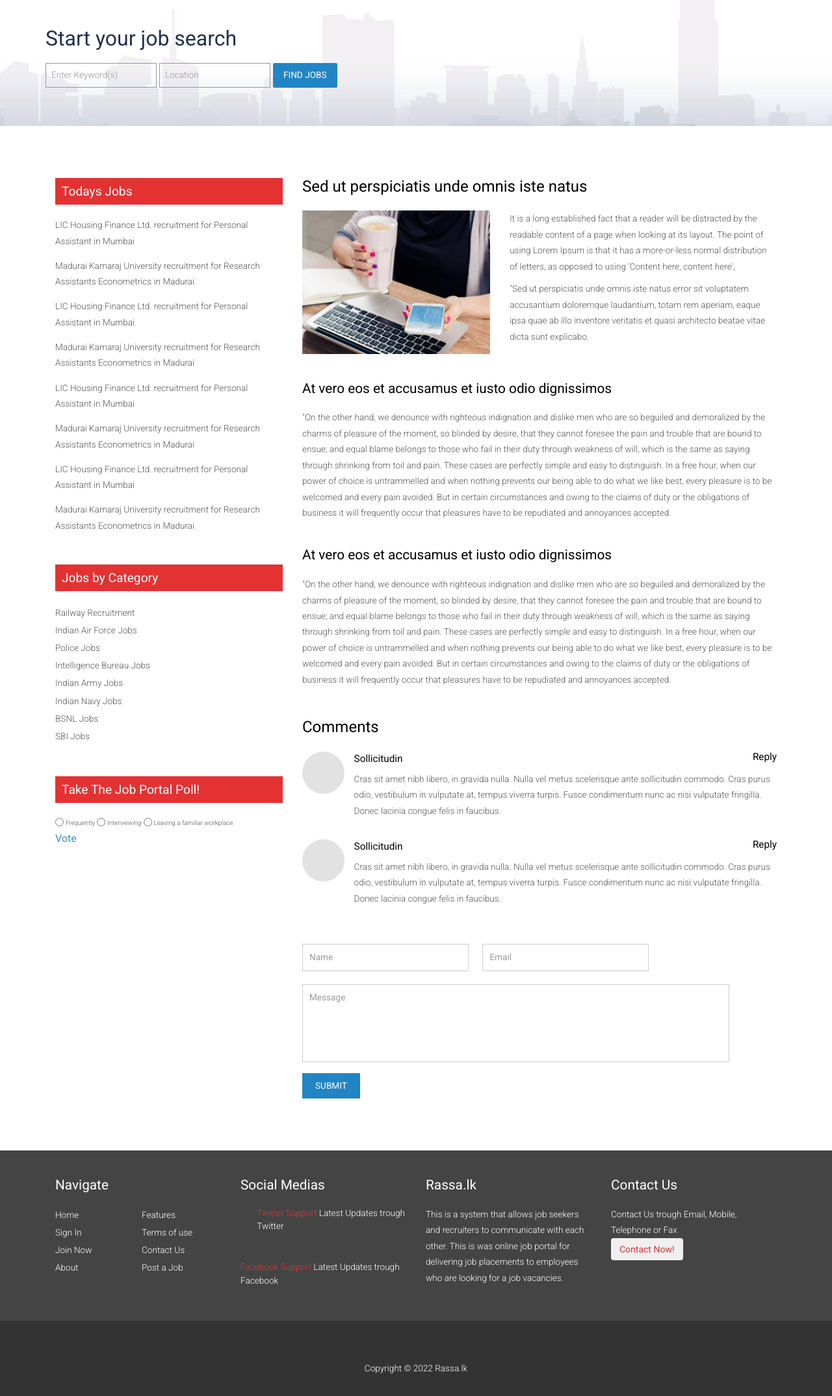
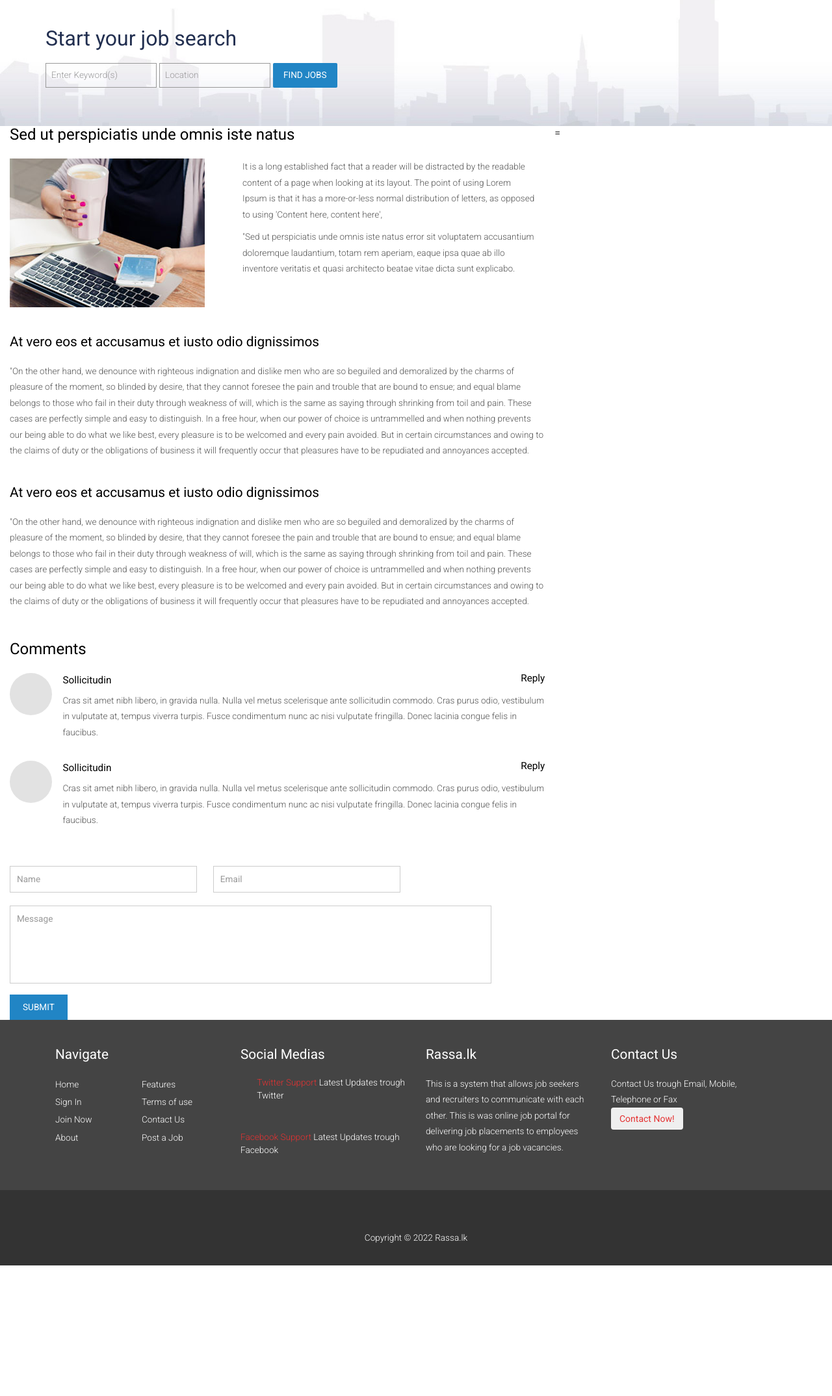
Before and after one commit to nikiniperera/testing2.0-rassa, a PHP site: page /single.php in a window 1280 px wide. Shown: the part 164-2313 px from the top of the page at 65% size. After the commit the page ends 2112 px from the top, so only its background shows below. Run offline with PHP 8.4, Linux system fonts and the light colour scheme; some web fonts are replaced.

Commit message:
Update single.php

```diff
--- a/single.php
+++ b/single.php
@@ -68,70 +68,7 @@
 		</div>
    </div>
 </div>
-<div class="container">
-    <div class="single">
-	   <div class="col-md-4">
-	   	  <div class="col_3">
-	   	  	<h3>Todays Jobs</h3>
-	   	  	<ul class="list_1">
-	   	  		<li><a href="#">LIC Housing Finance Ltd. recruitment for Personal Assistant in Mumbai</a></li>
-	   	  		<li><a href="#">Madurai Kamaraj University recruitment for Research Assistants Econometrics in Madurai</a></li>
-	   	  		<li><a href="#">LIC Housing Finance Ltd. recruitment for Personal Assistant in Mumbai</a></li>
-	   	  		<li><a href="#">Madurai Kamaraj University recruitment for Research Assistants Econometrics in Madurai</a></li>
-	   	  		<li><a href="#">LIC Housing Finance Ltd. recruitment for Personal Assistant in Mumbai</a></li>
-	   	  		<li><a href="#">Madurai Kamaraj University recruitment for Research Assistants Econometrics in Madurai</a></li>
-	   	  		<li><a href="#">LIC Housing Finance Ltd. recruitment for Personal Assistant in Mumbai</a></li>
-	   	  		<li><a href="#">Madurai Kamaraj University recruitment for Research Assistants Econometrics in Madurai</a></li>
-	   	  	</ul>
-	   	  </div>
-	   	  <div class="col_3">
-	   	  	<h3>Jobs by Category</h3>
-	   	  	<ul class="list_2">
-	   	  		<li><a href="#">Railway Recruitment</a></li>
-	   	  		<li><a href="#">Indian Air Force Jobs</a></li>
-	   	  		<li><a href="#">Police Jobs</a></li>
-	   	  		<li><a href="#">Intelligence Bureau Jobs</a></li>
-	   	  		<li><a href="#">Indian Army Jobs</a></li>
-	   	  		<li><a href="#">Indian Navy Jobs</a></li>
-	   	  		<li><a href="#">BSNL Jobs</a></li>
-	   	  		<li><a href="#">SBI Jobs</a></li>
-	   	  	</ul>
-	   	  </div>
-	   	  <div class="widget">
-	        <h3>Take The Job Portal Poll!</h3>
-    	        <div class="widget-content">
-                 <div class="Job Portal-answer">
-			    	<span class="Job Portal-answer-group">
-		    			<span class="Job Portal-answer-input">
-		    			   <input class="Job Portal-radiobutton" type="radio">
-		    			</span>
-		    			<label for="" class="Job Portal-input-label">
-		    				<span class="Job Portal-answer-span">Frequently</span>
-		    			</label>
-		    		</span>
-			    	<span class="Job Portal-answer-group">
-		    			<span class="Job Portal-answer-input">
-		    			   <input class="Job Portal-radiobutton" type="radio">
-		    			</span>
-		    			<label for="" class="Job Portal-input-label">
-		    				<span class="Job Portal-answer-span">Interviewing</span>
-		    			</label>
-		    		</span>
-			        <span class="Job Portal-answer-group">
-		    			<span class="Job Portal-answer-input">
-		    			   <input class="Job Portal-radiobutton" type="radio">
-		    			</span>
-		    			<label for="" class="Job Portal-input-label">
-		    				<span class="Job Portal-answer-span">Leaving a familiar workplace</span>
-		    			</label>
-		    		</span>
-		    		<div class="Job Portal_vote">
-		    		  <a class="Job Portal-vote-button">Vote</a>
-		    		</div>
-			     </div>
-    	       </div>
-    	</div>
-	 </div>
+=
 	 <div class="col-md-8 single_right">
 	      <h3>Sed ut perspiciatis unde omnis iste natus</h3>
 	      <div class="row_1">
```
